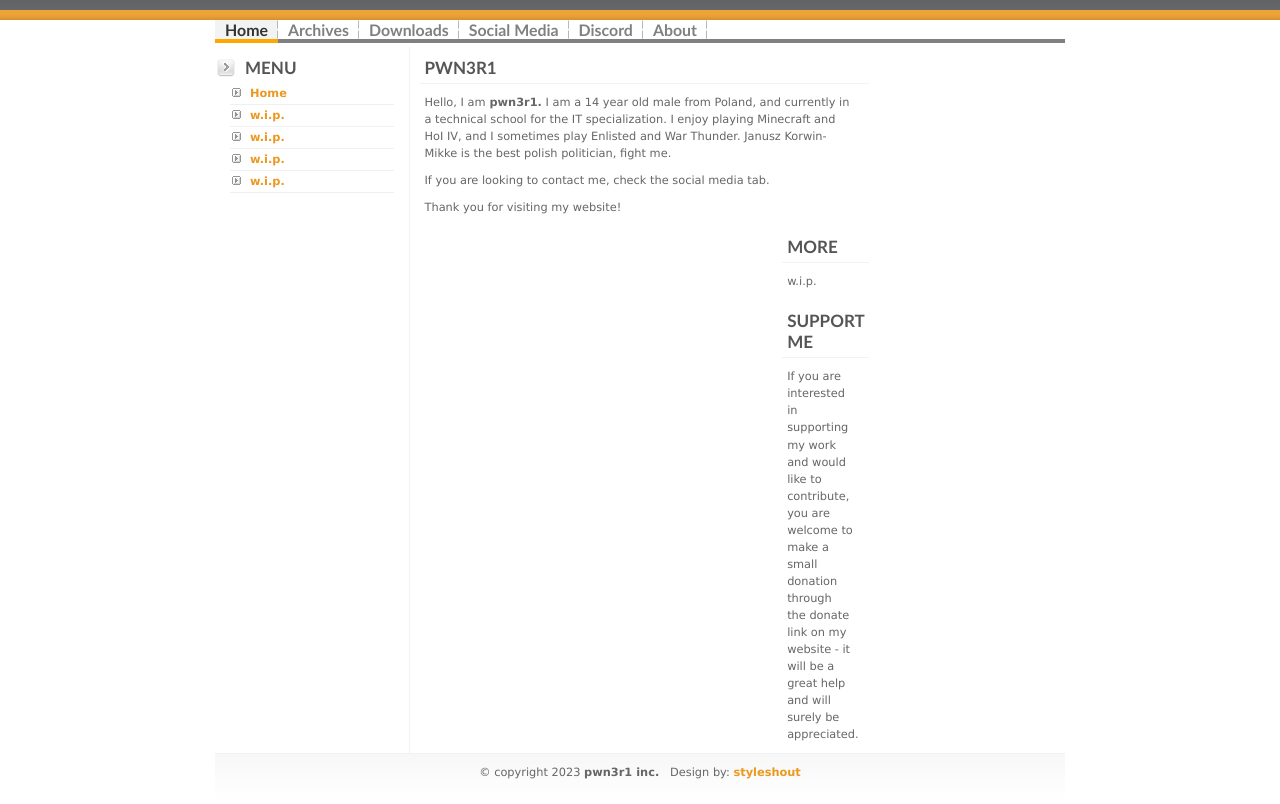
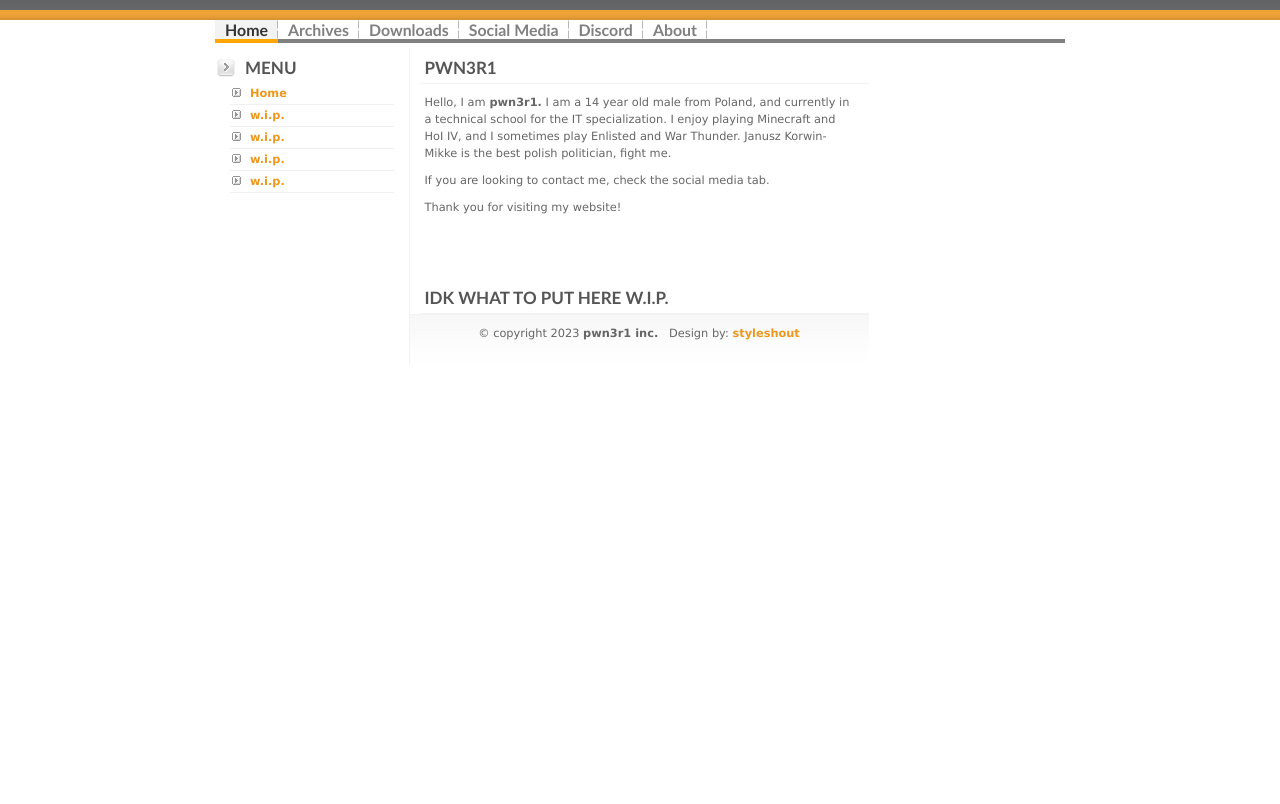
Before and after one commit to pwn3r1/pwn3r1.github.io, a plain HTML site: page index.html in a window 1280 px wide. Shown: the part 64-868 px from the top of the page. After the commit the page ends 800 px from the top, so only its background shows below. Drawn offline with Linux system fonts and the light colour scheme.

Commit message:
Update index.html

```diff
--- a/index.html
+++ b/index.html
@@ -42,14 +42,11 @@
       <h1>pwn3r1</h1>
       <p>Hello, I am<strong> pwn3r1.</strong> I am a 14 year old male from Poland, and currently in a technical school for the IT specialization. I enjoy playing Minecraft and HoI IV, and I sometimes play Enlisted and War Thunder. Janusz Korwin-Mikke is the best polish politician, fight me.</p>
       <p>If you are looking to contact me, check the social media tab.</p>
-      <p>Thank you for visiting my website!</p>
-      <div id="rightbar">
-      <h1>More</h1>
-      <p>w.i.p.</p>
-      <h1>Support me</h1>
-      <p>If you are interested in supporting my work and would like to contribute, you are welcome to make a small donation through the donate link on my website - it will be a great help and will surely be appreciated.</p>
-    </div>
-  </div>
+      <p>Thank you for visiting my website!</p><br><br><br>
+
+
+
+      <h1>idk what to put here w.i.p.</h1>
 <div id="footer">
   <p> &copy; copyright 2023 <strong>pwn3r1 inc.</strong>&nbsp;&nbsp; Design by: <a href="http://www.styleshout.com/">styleshout</a></p>
 </div>
```
